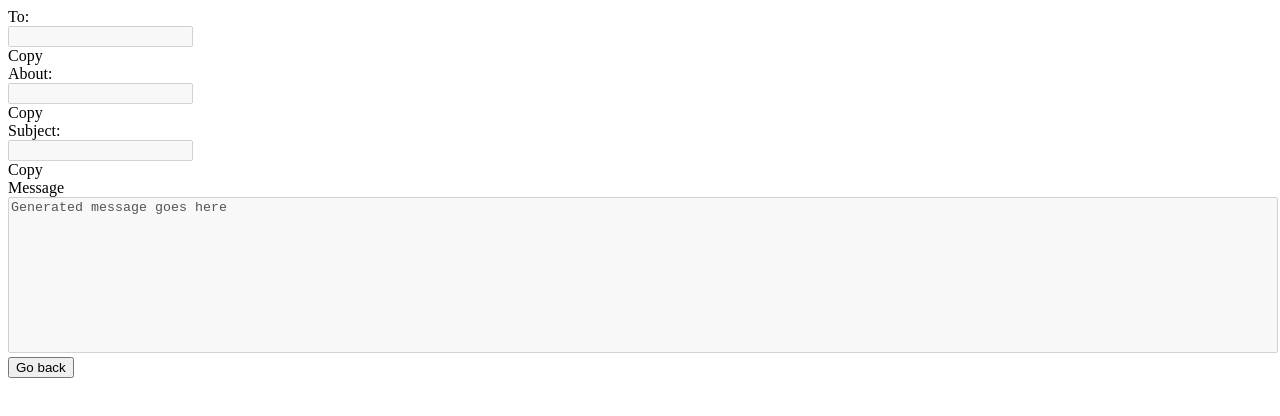
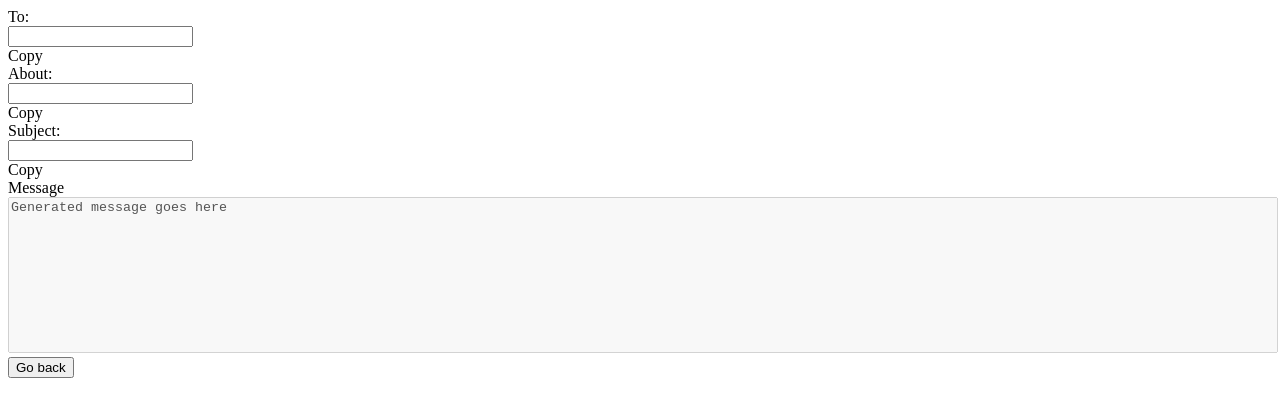
Before and after one commit to sunnytran/student-complaints, a Next.js app: page /results in a window 1280 px wide. Shown: the top 416 px of the page. Built offline with nearby package versions, Linux system fonts and the light colour scheme.

Commit message:
most copy to clipboard buttons work

```diff
--- a/components/TextCopyField.js
+++ b/components/TextCopyField.js
@@ -3,16 +3,25 @@ class TextCopyField extends React.Component {
 
     constructor(props) {
         super(props);
+
+        this.fieldValueRef = React.createRef();
+
+        this.copyToClipboard = this.copyToClipboard.bind(this);
+    }
+
+    copyToClipboard(e) {
+        this.fieldValueRef.current.select();
+        document.execCommand('copy');
     }
 
     render() {
         return (
             <div class="field has-addons">
                 <div class="control">
-                    <input class="input" type="text" placeholder={this.props.value} disabled></input>
+                    <input class="input" type="text" ref={this.fieldValueRef} value={this.props.value}></input>
                 </div>
                 <div class="control">
-                    <a class="button is-grey-light">
+                    <a class="button is-grey-light" onClick={this.copyToClipboard}>
                         Copy
                     </a>
                 </div>
--- a/pages/results.js
+++ b/pages/results.js
@@ -1,5 +1,4 @@
 
-import Dropdown from '../components/Dropdown'
 import TextCopyField from '../components/TextCopyField'
 import EmailStyledField from '../components/EmailStyledField';
 import TextArea from '../components/TextArea';
@@ -11,11 +10,16 @@ class Results extends React.Component {
 
   constructor(props) {
     super(props);
+
     this.handleClick = this.handleClick.bind(this);
   }
 
   handleClick() {
     this.props.togglePages();
+  }
+
+  copyToClipboard(field) {
+    document.execCommand('copy');
   }
 
   render() {
```
Also changed, not shown: todo.txt.
